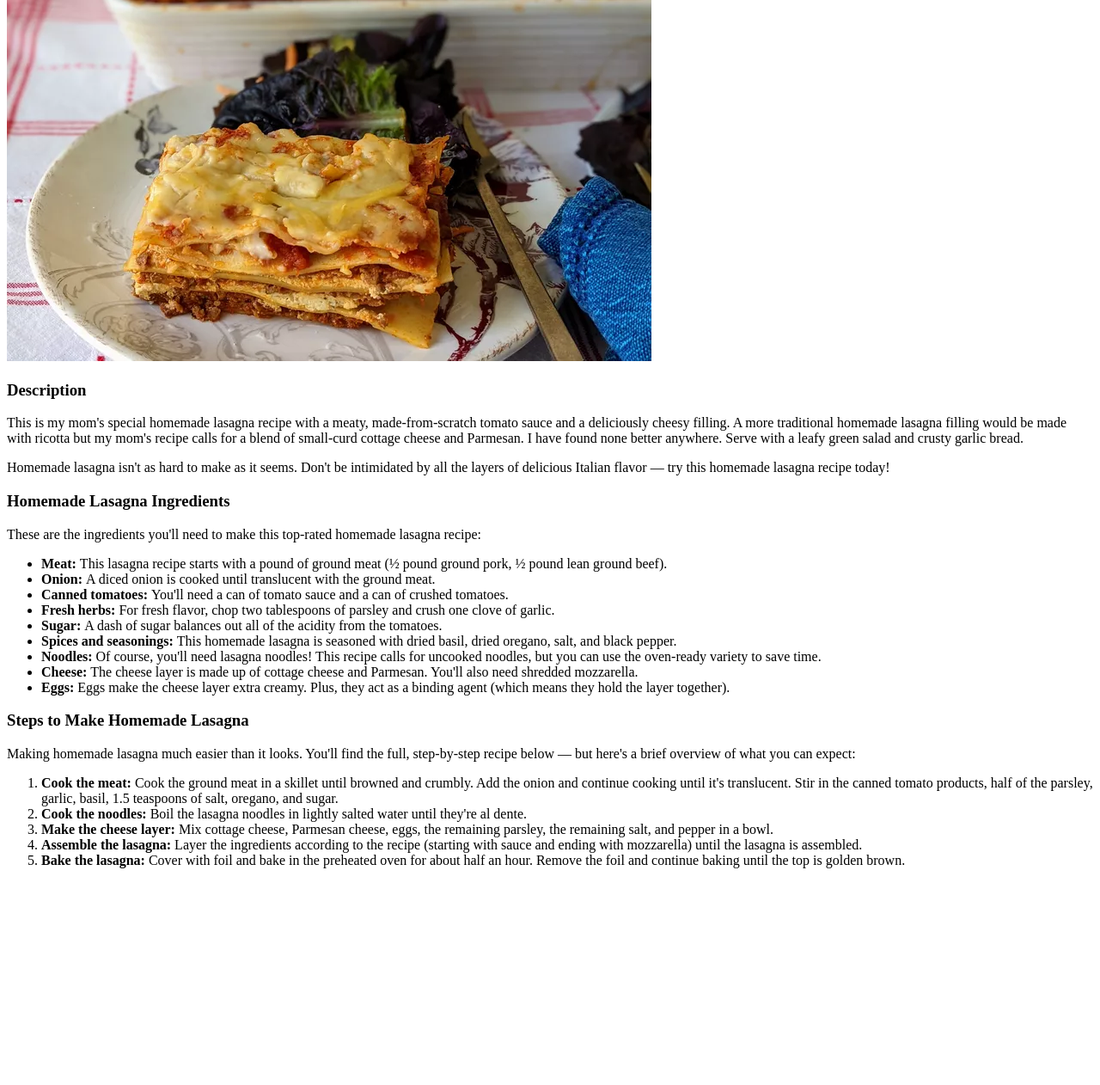
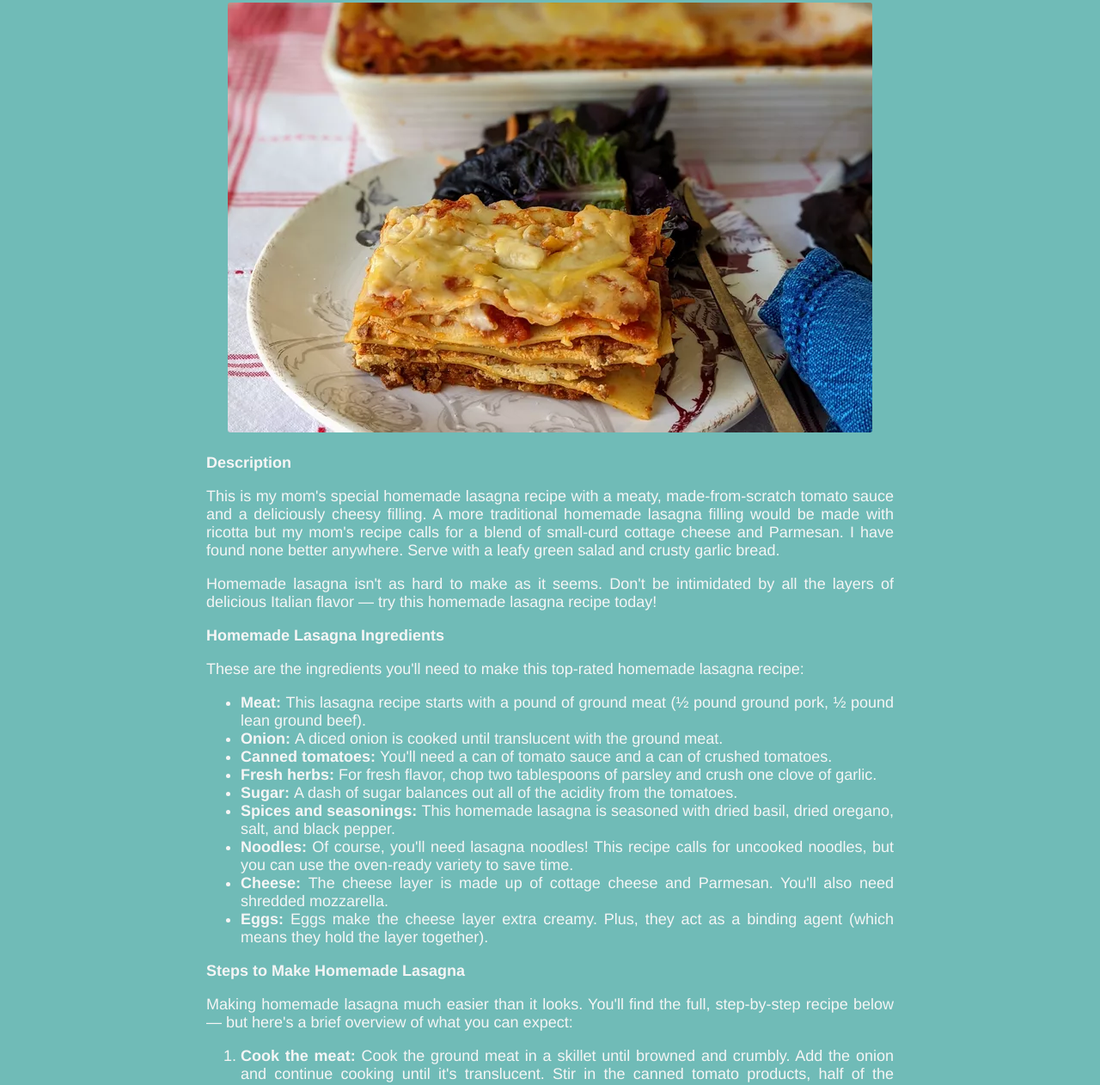
Before and after one commit to babaTheCoder/odin-recipes, a plain HTML site: page recipes/lasagna.html in a window 1280 px wide. Shown: the part 160-1422 px from the top of the page at 86% size. Before the commit the page ends 1186 px from the top, so only its background shows below. Drawn offline with Linux system fonts and the light colour scheme.

Commit message:
Adding a bit of styling to the website
Added colors
Applied basic layout using display property
and changed font sizes and colors

```diff
--- a/recipes/lasagna.html
+++ b/recipes/lasagna.html
@@ -3,11 +3,13 @@
   <head>
     <meta charset="utf-8" />
     <title>Lasagna Recipe</title>
+    <link rel="stylesheet" href="/style/style.css">
   </head>
 
   <body>
     <h1>Homemade Lasagna</h1>
     <img src="../images/Lasagna.webp" />
+    <div class="content">
     <h3>Description</h3>
     <p>
       This is my mom's special homemade lasagna recipe with a meaty,
@@ -22,6 +24,7 @@
       by all the layers of delicious Italian flavor — try this homemade lasagna
       recipe today!
     </p>
+
 
     <h3>Homemade Lasagna Ingredients</h3>
     <p>
@@ -113,5 +116,7 @@
         baking until the top is golden brown.
       </li>
     </ol>
+
+  </div>
   </body>
 </html>
--- /dev/null
+++ b/style/style.css
@@ -0,0 +1,54 @@
+body {
+    padding: 5em 0;
+    margin: 0;
+    box-sizing: border-box;
+    background: #17918b9d;
+    color: whitesmoke;
+    font-family: helvetica, sans-serif;
+}
+
+p,
+li {
+    font-size: 18px;
+}
+
+h1 {
+    text-align: center;
+    color: chocolate;
+}
+
+h3 {
+    font-size: 18px;
+}
+
+img {
+    display: block;
+    margin: 25px auto;
+    border-radius: 3px;
+    max-width: 750px;
+}
+
+.content {
+    max-width: 800px;
+    margin: 0 auto;
+    text-align: justify;
+}
+
+strong {
+    font-weight: 700;
+}
+
+li > a {
+    display: inline-block;
+    border: 2px solid coral;
+    border-radius: 3px;
+    padding: 5px;
+    font-size: 18px;
+    text-decoration: none;
+}
+
+.homenav li {
+    list-style: none;
+    margin: 15px auto;
+    max-width: fit-content;
+}
```
Also changed, not shown: index.html (+2 -1 lines), recipes/baguettepizza.html (+3 -0 lines), recipes/cabbagecasserole.html (+3 -0 lines).
